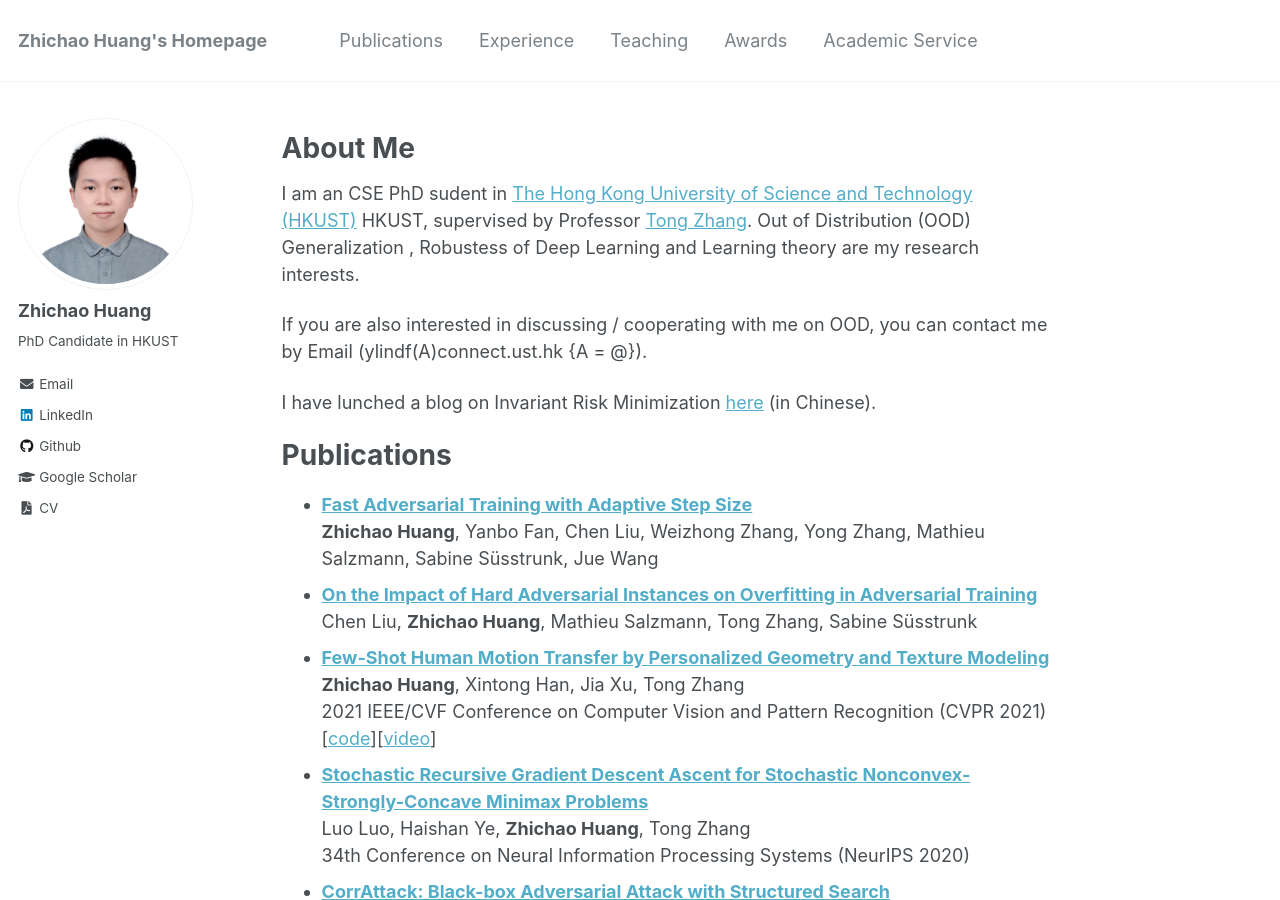
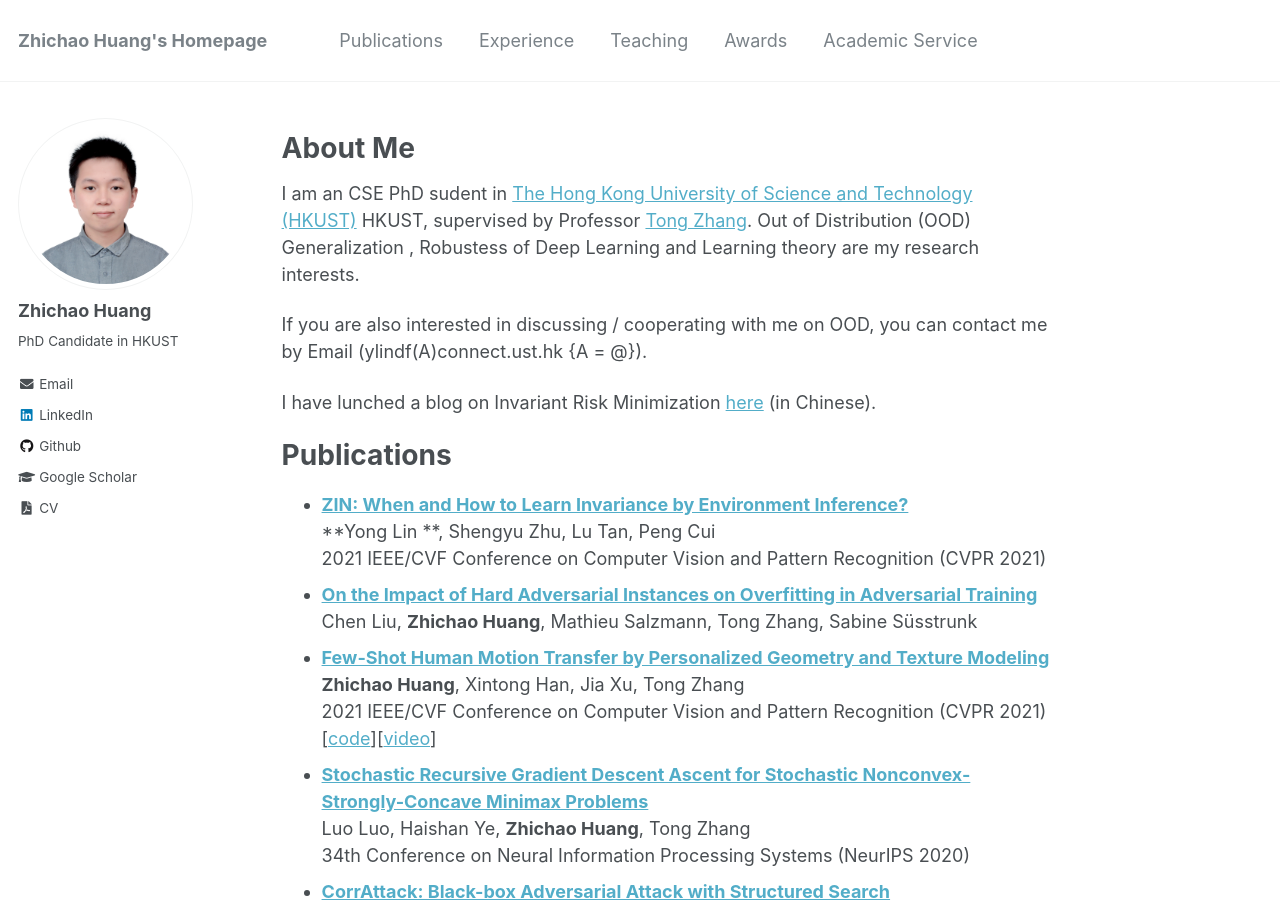
Before and after one commit to linyongver/PersaonalWeb, a Jekyll site: the page built from _pages/about.md, in a window 1280 px wide and 900 px high. Built offline with Jekyll 4.4.1, drawn with Linux system fonts in a browser that asks for light colours.

Commit message:
Update about.md

```diff
--- a/_pages/about.md
+++ b/_pages/about.md
@@ -17,8 +17,9 @@ If you are also interested in discussing / cooperating with me on OOD, you can c
 I have lunched a blog on Invariant Risk Minimization [here](https://zhuanlan.zhihu.com/p/567666715) (in Chinese).
 
 # Publications
-- [**Fast Adversarial Training with Adaptive Step Size**](https://arxiv.org/pdf/2206.02417)
-  <br /> **Zhichao Huang**, Yanbo Fan, Chen Liu, Weizhong Zhang, Yong Zhang, Mathieu Salzmann, Sabine Süsstrunk, Jue Wang
+- [**ZIN: When and How to Learn Invariance by Environment Inference?**](https://openreview.net/forum?id=pUPFRSxfACD)
+  <br /> **Yong Lin **, Shengyu Zhu, Lu Tan, Peng Cui
+  <br /> 2021 IEEE/CVF Conference on Computer Vision and Pattern Recognition (CVPR 2021)
 - [**On the Impact of Hard Adversarial Instances on Overfitting in Adversarial Training**](https://arxiv.org/pdf/2112.07324.pdf)
   <br />Chen Liu, **Zhichao Huang**, Mathieu Salzmann, Tong Zhang, Sabine Süsstrunk
 - [**Few-Shot Human Motion Transfer by Personalized Geometry and Texture Modeling**](https://arxiv.org/pdf/2103.14338)
```
